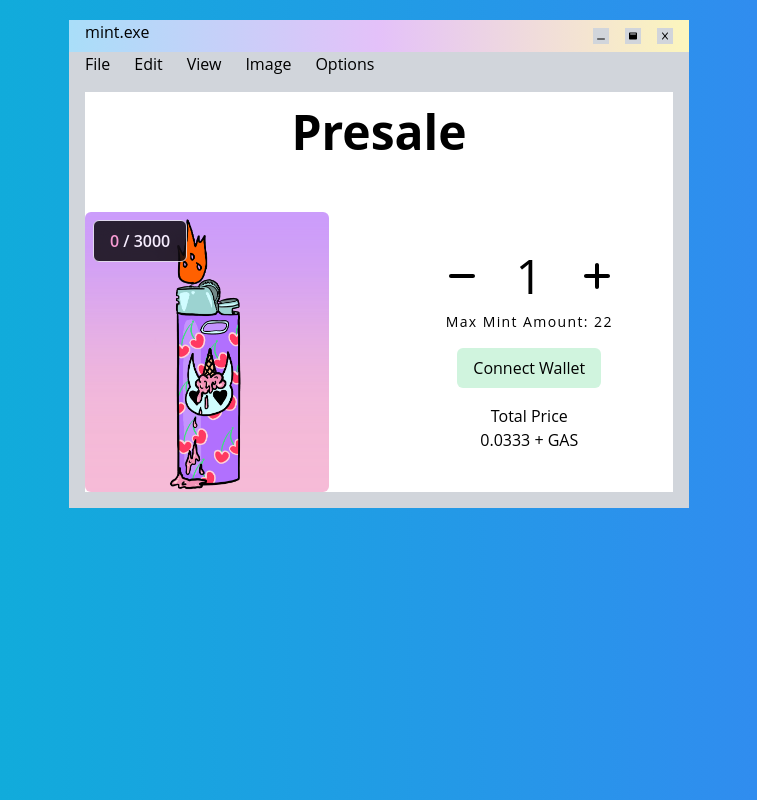
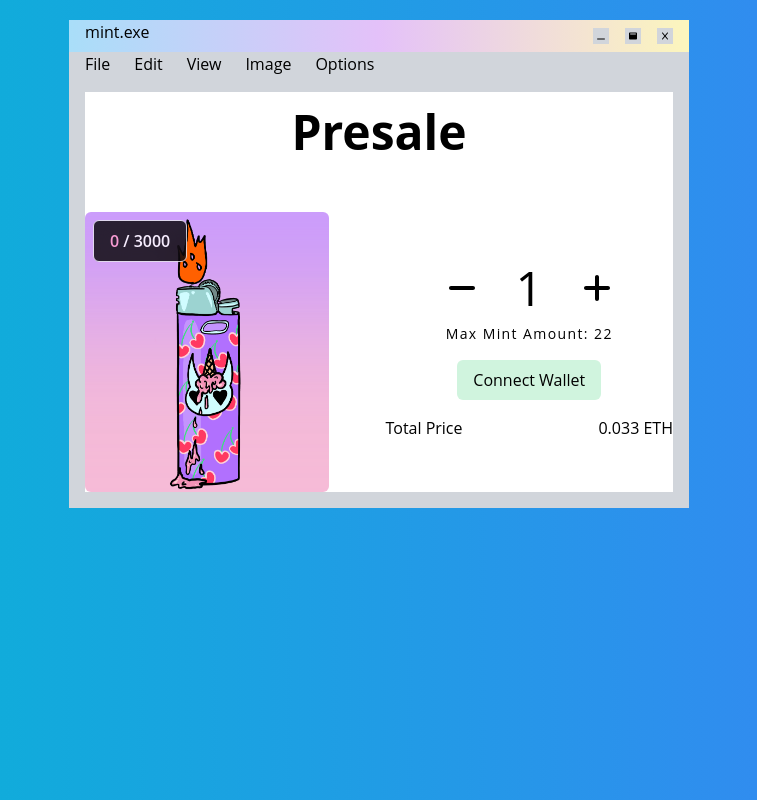
Before and after one commit to alex-davidson17/cybrlghtrs, a Next.js app: page /mint in a window 1280 px wide. Shown: the whole page, without its empty margins (261-1018 px from the left). Built offline with nearby package versions, Linux system fonts and the light colour scheme.

Commit message:
:sparkles: add total price
add total price

```diff
--- a/pages/mint/index.js
+++ b/pages/mint/index.js
@@ -15,20 +15,13 @@ import {
 export default function Mint() {
   const [mintNum, setMintNum] = useState(1);
   const [maxMint, setMaxMint] = useState(22);
-  const [totalMint, setTotalMint] = useState(0.0333);
+
   const increaseMint = () => {
-    if (mintNum < maxMint) {
-      setMintNum(mintNum + 1);
-      setTotalMint(mintNum * 0.0333);
-    }
+    if (mintNum < maxMint) setMintNum(mintNum + 1);
   };
   const decreaseMint = () => {
-    if (mintNum > 1) {
-      setMintNum(mintNum - 1);
-      setTotalMint(mintNum * 0.0333);
-    }
+    if (mintNum > 1) setMintNum(mintNum - 1);
   };
-  console.log(mintNum);
   return (
     <div class="min-h-screen h-full w-full flex flex-col bg-gradient-to-r from-cyan-500 to-blue-500">
       <section className="m-5 flex justify-center items-center">
@@ -94,9 +87,11 @@ export default function Mint() {
                   <button className="bg-light-green rounded-md px-4 py-2 my-4">
                     Connect Wallet
                   </button>
-                  <div>
+                  <div className="flex w-full justify-between">
                     <p>Total Price</p>
-                    <p>{totalMint} + GAS</p>
+                    <p>
+                      {Number.parseFloat(0.033 * mintNum).toFixed(3)} ETH
+                    </p>{" "}
                   </div>
                 </div>
               </div>
```
